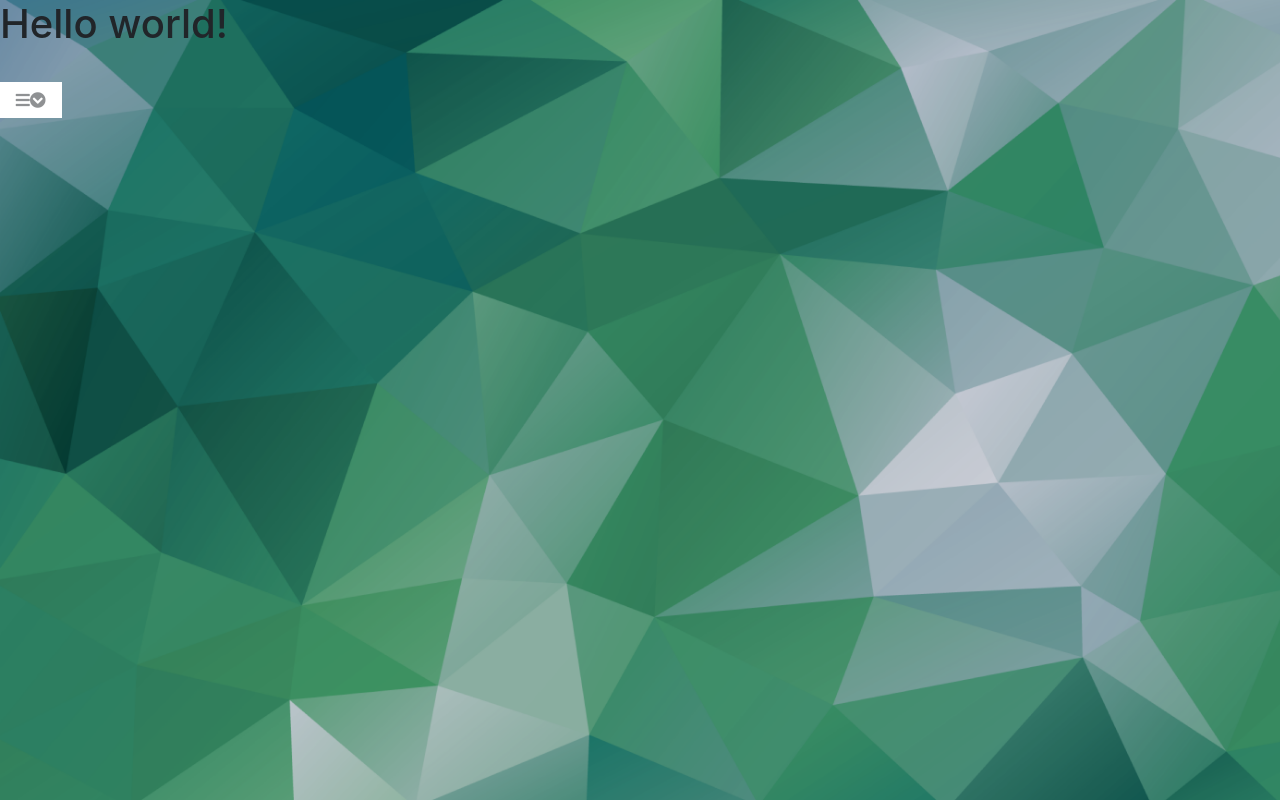
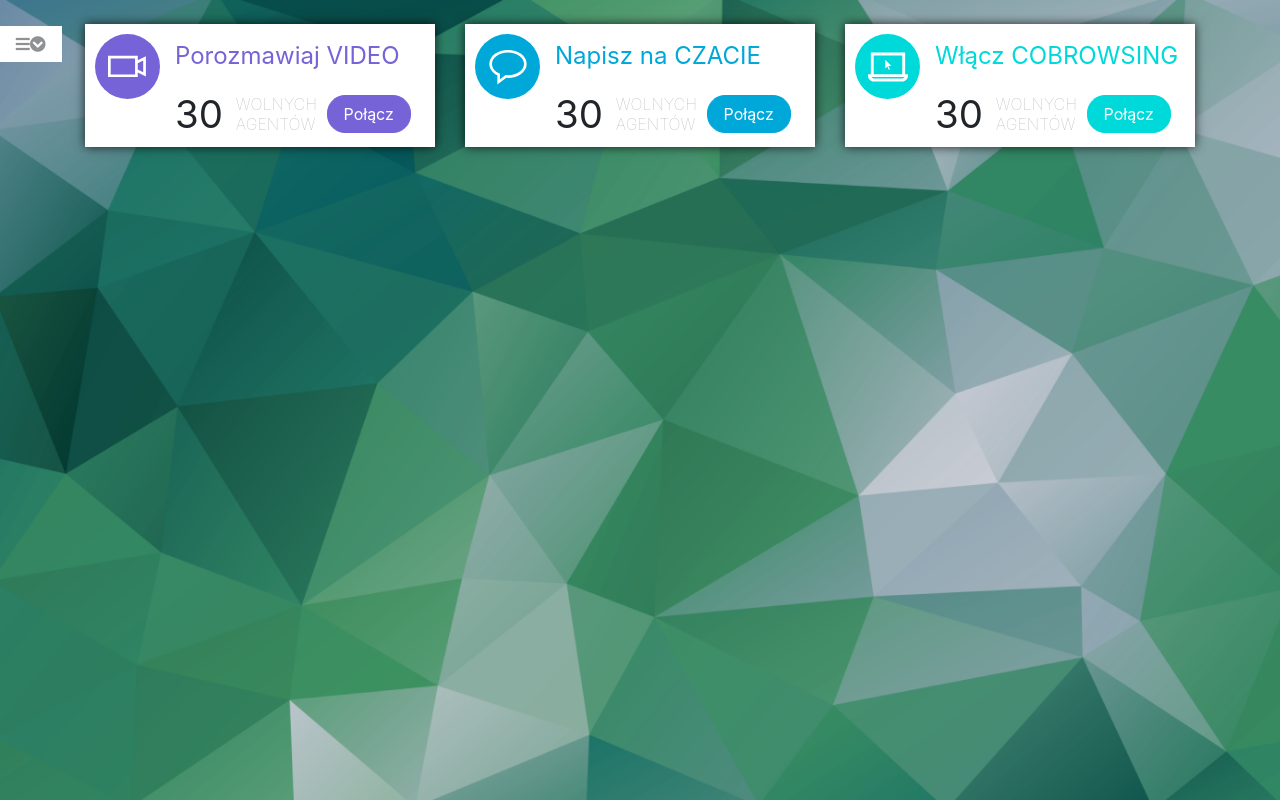
Before and after one commit to barbarabanach/zadanie-rekrutacyjne, an Angular app: page / in a window 1280 px wide. Built offline with nearby package versions, Linux system fonts and the light colour scheme.

Commit message:
customize contact cards section

```diff
--- a/src/app/app.component.html
+++ b/src/app/app.component.html
@@ -1,2 +1,25 @@
-<h1>Hello world!</h1>
 <app-sidemenu></app-sidemenu>
+
+<div class="container">
+    <div class="row">
+
+        <div class="col-sm-4 outer-container">
+            <div class="inner-container">
+                <app-card-section customTypo="videochat" longName="Porozmawiaj VIDEO"></app-card-section>
+            </div>
+        </div>
+
+        <div class="col-sm-4 outer-container">
+            <div class="inner-container">
+                <app-card-section customTypo="chat" longName="Napisz na CZACIE"></app-card-section>
+            </div>
+        </div>
+
+        <div class="col-sm-4 outer-container">
+            <div class="inner-container">
+                <app-card-section customTypo="cobrowsing" longName="Włącz COBROWSING"></app-card-section>
+            </div>
+        </div>
+
+    </div>
+</div>
--- a/src/app/app.module.ts
+++ b/src/app/app.module.ts
@@ -3,11 +3,13 @@ import { NgModule } from '@angular/core';
 
 import { AppComponent } from './app.component';
 import { SidemenuComponent } from './sidemenu/sidemenu.component';
+import { CardSectionComponent } from './card-section/card-section.component';
 
 @NgModule({
   declarations: [
     AppComponent,
-    SidemenuComponent
+    SidemenuComponent,
+    CardSectionComponent
   ],
   imports: [
     BrowserModule
--- /dev/null
+++ b/src/app/card-section/card-section.component.html
@@ -0,0 +1,8 @@
+<div class="card-section" ngClass="{{customTypo}}">
+    <div class="title">{{longName}}</div>
+    <div class="main-card">
+      <span class="card-number">30</span>
+      <span class="card-content">WOLNYCH AGENTÓW</span>
+      <a href="#" class="btn btn-primary btn-first button-actions">Połącz</a>
+    </div>
+</div>
--- /dev/null
+++ b/src/app/card-section/card-section.component.scss
@@ -0,0 +1,137 @@
+
+.card-section {
+    background: #fff;
+    padding-left: 90px;
+    -webkit-box-shadow: 0px 0px 10px 0px rgba(0,0,0,0.75);
+    -moz-box-shadow: 0px 0px 10px 0px rgba(0,0,0,0.75);
+    box-shadow: 0px 0px 10px 0px rgba(0,0,0,0.75);
+    position: relative;
+
+    &::before {
+        border-radius: 50%;
+        content: '';
+        display: block;
+        position: absolute;
+
+        background-color: #7663d8;
+        background-image: url(../../assets/videochat.svg);
+        background-repeat: no-repeat;
+        background-position: 50% 50%;
+        background-size: 40px 40px;
+
+        width: 65px;
+        height: 65px;
+
+        left: 10px;
+        top: 10px;
+    }
+
+    &.videochat {
+        &::before {
+            background-color: #7663d8;
+            background-image: url(../../assets/videochat.svg);
+        }
+
+        .button-actions {
+            background-color: #7663d8;
+            border-color: #7663d8;
+
+            &:hover {
+                background-color: #fff;
+                color: #7663d8;
+            }
+        }
+
+        .title {
+            color: #7663d8;;
+        }
+    }
+
+    &.chat {
+        &::before {
+            background-color: #00a7d9;
+            background-image: url(../../assets/chat.svg);
+        }
+
+        .button-actions {
+            background-color: #00a7d9;
+            border-color: #00a7d9;
+
+            &:hover {
+                background-color: #fff;
+                color: #00a7d9;
+            }
+
+        }
+
+        .title {
+            color: #00a7d9;;
+        }
+    }
+
+    &.cobrowsing {
+        &::before {
+            background-color: #00d9da;
+            background-image: url(../../assets/cobrowsing.svg);
+        }
+
+        .button-actions {
+            background-color: #00d9da;
+            border-color: #00d9da;
+
+            &:hover {
+                background-color: #fff;
+                color: #00d9da;
+            }
+        }
+
+        .title {
+            color: #00d9da;;
+        }
+    }
+
+}
+
+.title {
+    font-size: 1.5rem;
+    padding: 0.85rem 0 0.5rem;
+}
+
+.button-actions {
+    border-radius: 18px;
+    border-color: #7663d8;
+    padding: .375rem 1rem;
+
+    &:hover {
+        background-color: #fff;
+    }
+}
+
+.card-number {
+    font-size: 2.4rem;
+}
+
+.card-content {
+    font-weight: lighter;
+    color: #b1b1b1;
+    margin: 0.8rem;
+    width: 30%;
+}
+
+.card-number, .card-content {
+  display: inline-block;
+  vertical-align: middle;
+  line-height: normal;
+}
+
+.circle {
+    background: #7663d8;
+    border-radius: 50%;
+    display: inline-block;
+    padding: 15px;
+
+    img {
+        height: 30px;
+        width: 30px;
+    }
+}
--- /dev/null
+++ b/src/app/card-section/card-section.component.ts
@@ -0,0 +1,21 @@
+import { Component, OnInit, Input } from '@angular/core';
+
+@Component({
+  selector: 'app-card-section',
+  templateUrl: './card-section.component.html',
+  styleUrls: ['./card-section.component.scss']
+})
+export class CardSectionComponent implements OnInit {
+
+  @Input()
+  customTypo: string;
+
+  @Input()
+  longName: string;
+
+  constructor() { }
+
+  ngOnInit() {
+  }
+
+}
```
Also changed, not shown: 1 other file (tests, documents, lock files or other folders).
